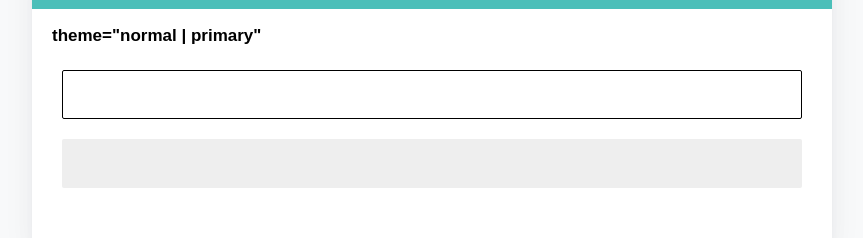
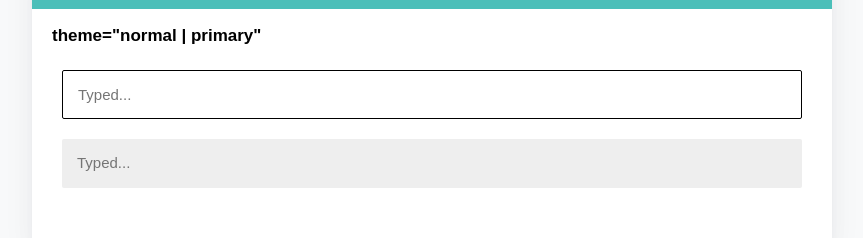
Before and after one commit to anton-sergeenkov/Vue-Uikit, a Vue app: page / in a window 1280 px wide. Shown: the part 501-739 px from the top of the page, without its empty margins (208-1071 px from the left). Built offline with nearby package versions, Linux system fonts and the light colour scheme.

Commit message:
Update InputContainer.vue

```diff
--- a/src/components/components/InputContainer.vue
+++ b/src/components/components/InputContainer.vue
@@ -6,14 +6,20 @@
         <!---------------------------------------->
 
         <h2>theme="normal | primary"</h2>
-        <ui-input theme="normal"></ui-input>
-        <ui-input theme="primary"></ui-input>
+        {{inputText}}
+        <ui-input theme="normal" v-model="inputText" placeholder="Typed..." autofocus></ui-input>
+        <ui-input theme="primary" placeholder="Typed..."></ui-input>
     </div>
 
 </template>
 
 <script>
 export default {
+    data() {
+        return {
+            inputText: ''
+        }
+    },
     methods: {
         handlerClick() {
             alert('ok');
```
